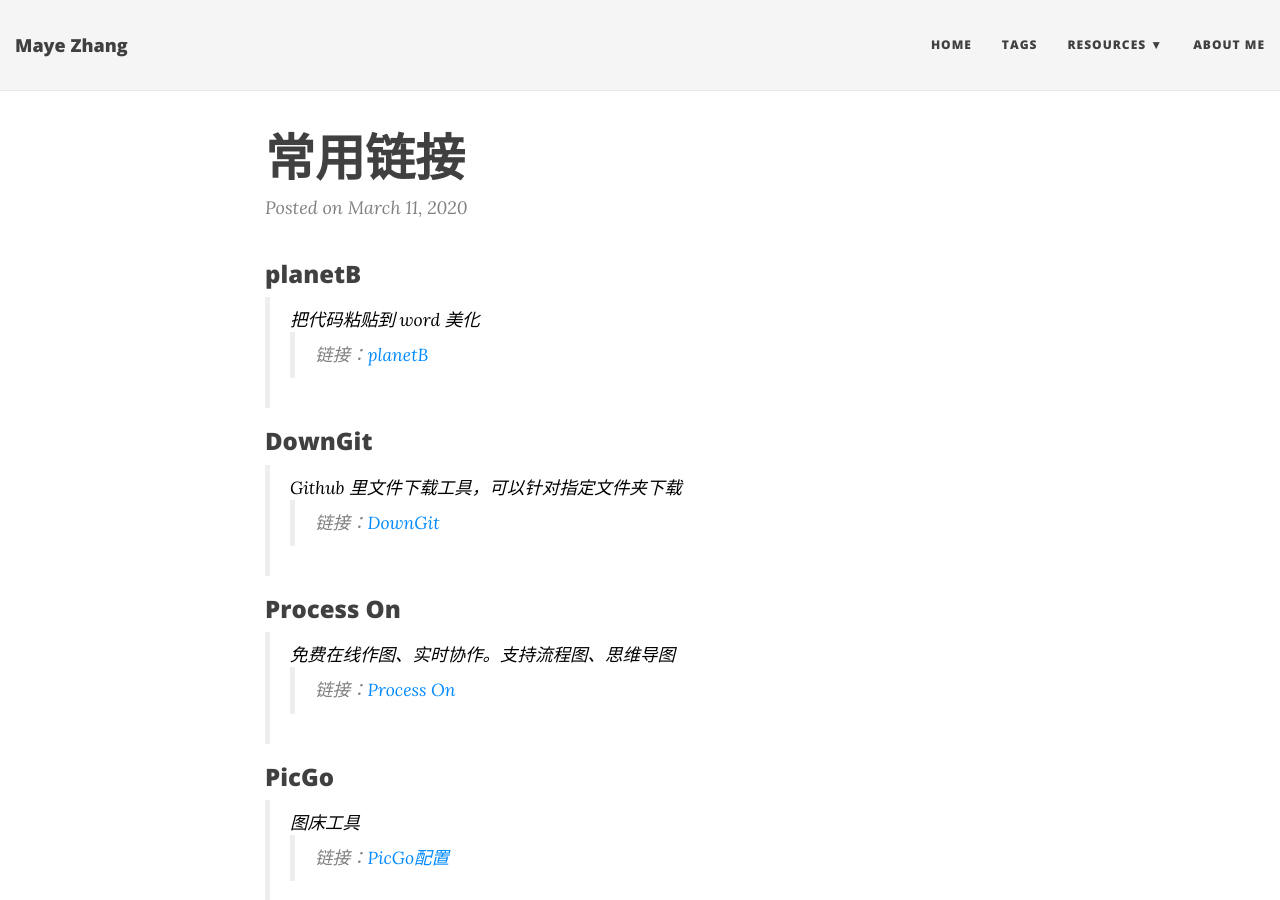
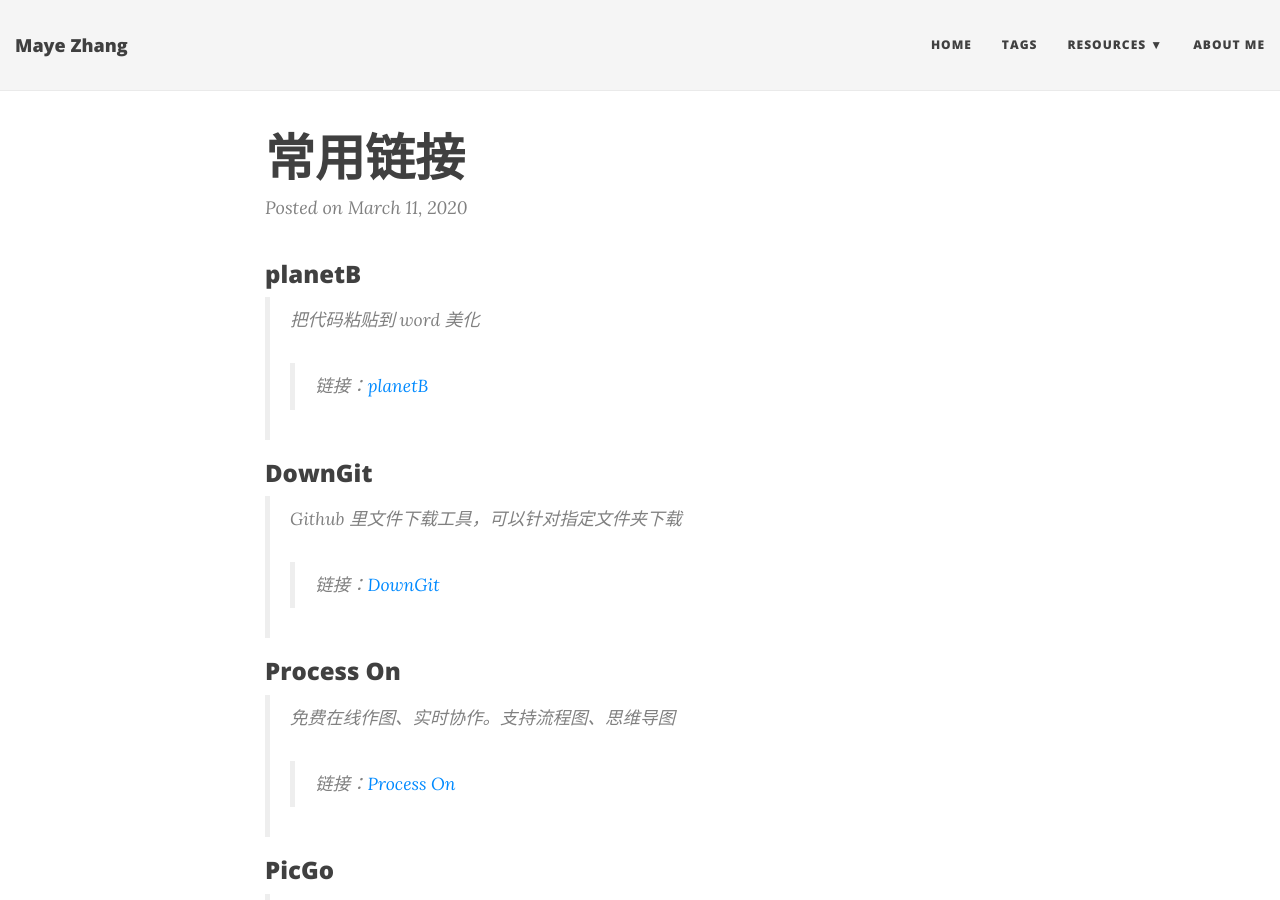
Before and after one commit to MayeZhang/MayeZhang.github.io, a Jekyll site: the page built from _posts/Deep learning/2020-03-17-常用链接.md, in a window 1280 px wide and 900 px high. Built offline with Jekyll 4.4.1, drawn with Linux system fonts in a browser that asks for light colours; nearby versions of some CDN libraries; comment, search, counter and statistics services are not loaded.

Commit message:
Update 2020-03-17-常用链接.md

```diff
--- a/_posts/Deep learning/2020-03-17-常用链接.md
+++ b/_posts/Deep learning/2020-03-17-常用链接.md
@@ -7,25 +7,25 @@
 
 ### planetB
 
-> <font  color=black>把代码粘贴到 word 美化</font>
+> 把代码粘贴到 word 美化
 >
 > > 链接：[planetB](http://www.planetb.ca/syntax-highlight-word)
 
 ### DownGit
 
-> <font  color=black>Github 里文件下载工具，可以针对指定文件夹下载</font>
+> Github 里文件下载工具，可以针对指定文件夹下载
 >
 > > 链接：[DownGit](https://minhaskamal.github.io/DownGit/#/home)
 
 ### Process On
 
-> <font  color=black>免费在线作图、实时协作。支持流程图、思维导图</font>
+> 免费在线作图、实时协作。支持流程图、思维导图
 >
 > > 链接：[Process On](https://www.processon.com/)
 
 ### PicGo
 
-> <font  color=black>图床工具</font>
+> 图床工具
 >
 > > 链接：[PicGo配置](https://picgo.github.io/PicGo-Doc/zh/guide/#%E5%BA%94%E7%94%A8%E8%AF%B4%E6%98%8E)
 
@@ -33,6 +33,6 @@
 
 ### Emil Björnson' Blog
 
-> <font  color=black>Emil Björnson 教授的博客，里面有大量关于无线通信的文章</font>
+> Emil Björnson 教授的博客，里面有大量关于无线通信的文章
 >
 > > 链接：[Emil Björnson 的博客](http://ma-mimo.ellintech.se/)
```
